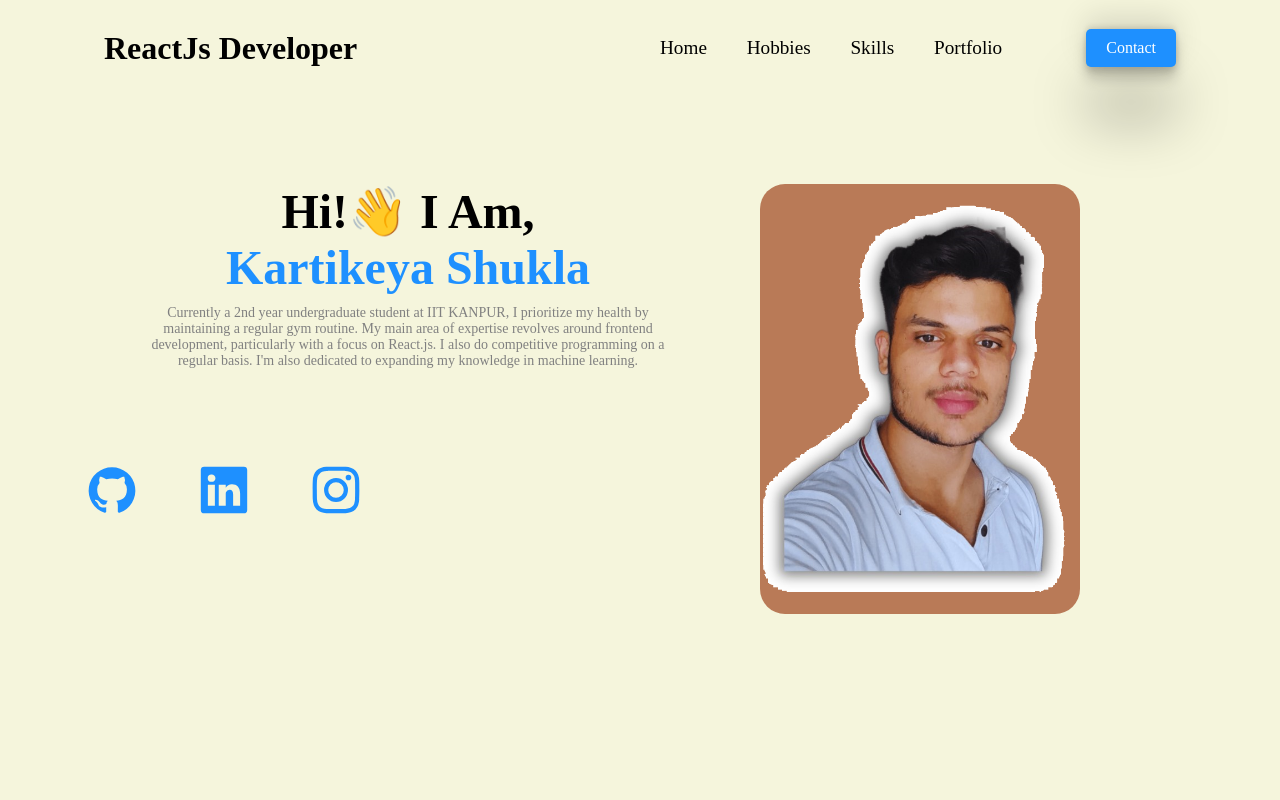
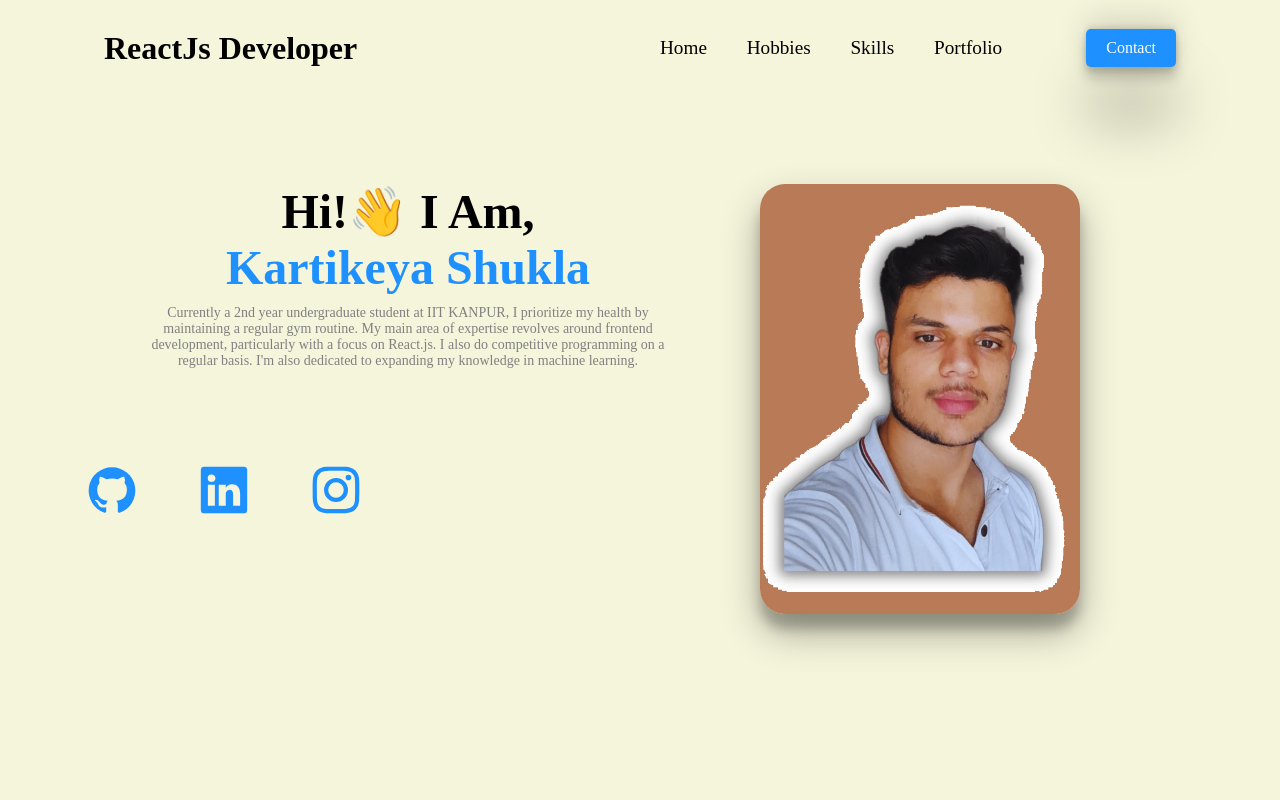
Before and after one commit to kartik3yaS/portfolio-web, a React (Create React App) app: page / in a window 1280 px wide. Shown: the top 800 px of the page. Built offline with nearby package versions, Linux system fonts and the light colour scheme.

Commit message:
deployed website

```diff
--- a/src/components/Intro/Intro.css
+++ b/src/components/Intro/Intro.css
@@ -46,6 +46,7 @@
 .logo {
     border-radius: 25px;
     width: 20rem;
+    box-shadow: rgba(0, 0, 0, 0.3) 0px 19px 38px, rgba(0, 0, 0, 0.22) 0px 15px 12px;
     margin-right: 9rem;
 }
 @media screen and (max-width: 480px){
```
Also changed, not shown: src/components/NavBar/NavBar.js (line endings or trailing spaces).
